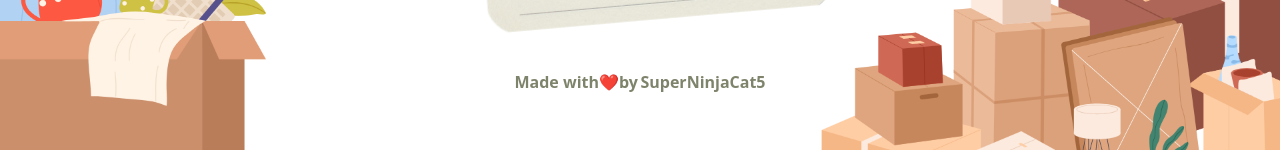
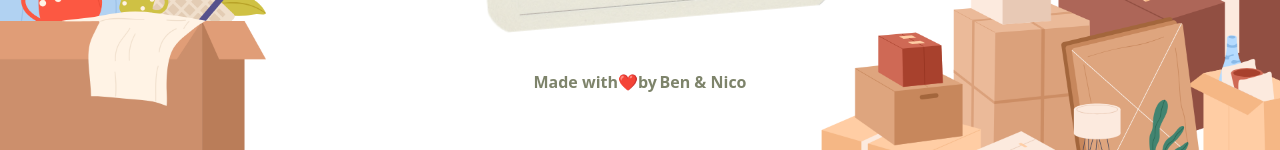
Before and after one commit to niiccoo2/clutter, a SvelteKit app: page / in a window 1280 px wide. Shown: the part 699-849 px from the top of the page. Built offline with nearby package versions, Linux system fonts and the light colour scheme; a web font is replaced by a local one.

Commit message:
Changed name

```diff
--- a/src/routes/+page.svelte
+++ b/src/routes/+page.svelte
@@ -91,7 +91,7 @@ img {
     </div>
 
     <div class="text-center p-10 flex justify-center" style="margin-top: -15vh; position: relative; z-index: 1; my-nata text-shadow: 2px 2px 4px #000; font-weight: 700; color: #7e846b;">
-        Made with <span class="hover:animate-bounce">❤️</span> by <a href="https://github.com/SuperNinjaCat5" style="margin-left: 0.2vw;">SuperNinjaCat5</a>
+        Made with <span class="hover:animate-bounce">❤️</span> by <a href="https://github.com/SuperNinjaCat5" style="margin-left: 0.2vw;">Ben & Nico</a>
     </div>
 
     <!-- <div style="text-align: center;">
```
